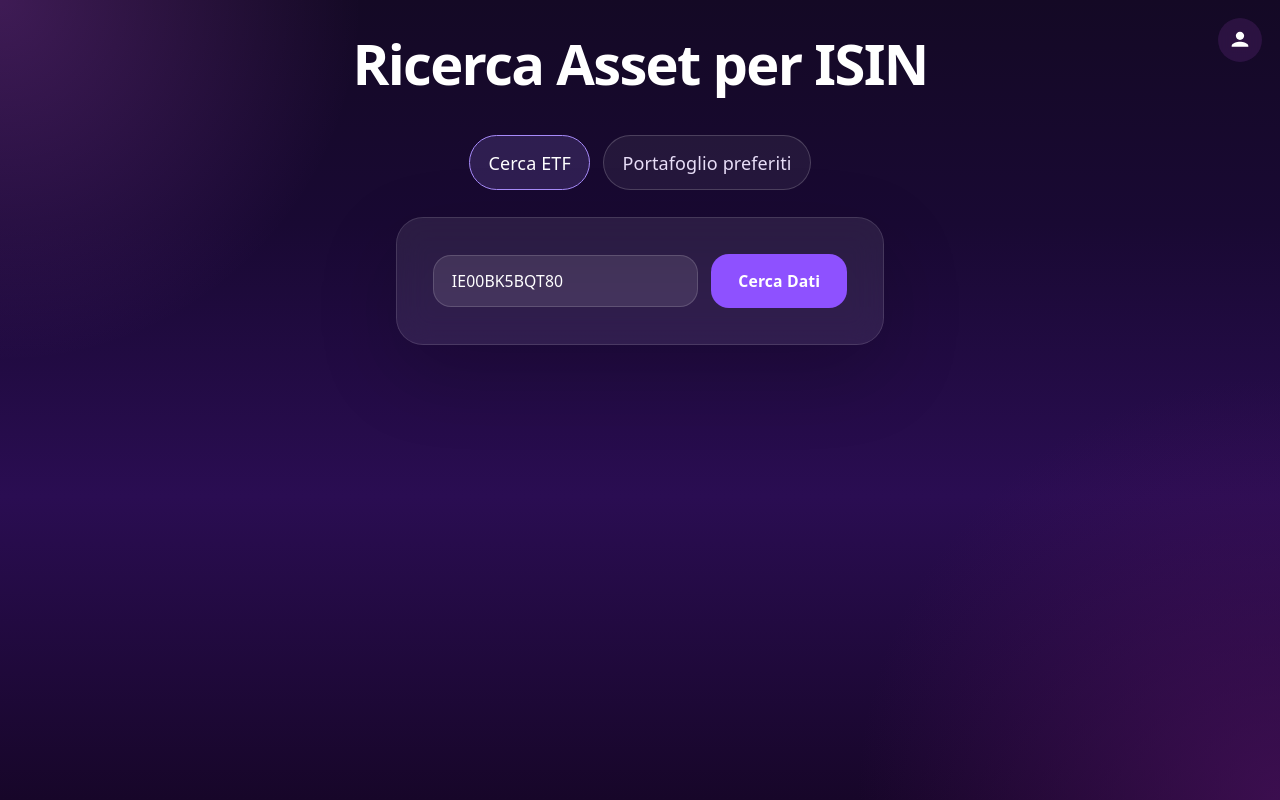
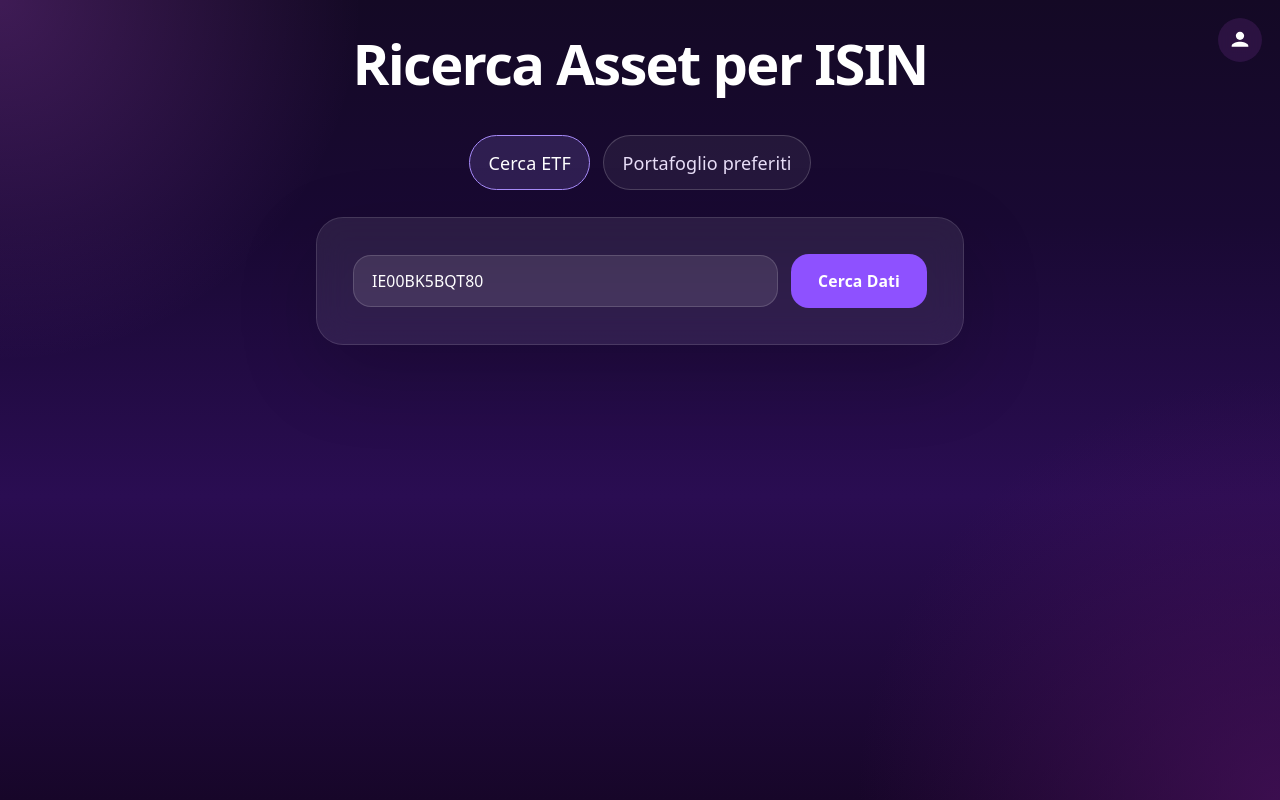
Before and after one commit to GiulianDev/Fiancialapp, a React (Vite) app in the folder frontend/: page / in a window 1280 px wide. Built offline with nearby package versions, Linux system fonts and the light colour scheme; no server answers.

Commit message:
fix width

```diff
--- a/frontend/src/App.tsx
+++ b/frontend/src/App.tsx
@@ -46,7 +46,7 @@ function App() {
 
       {/* 2. PAGINE PRINCIPALI: Rimangono SEMPRE montate.
              Se c'è un dettaglio attivo, applichiamo 'display: none' per nasconderle senza distruggerle */}
-      <div style={{ display: selectedHolding ? 'none' : 'block' }}>
+      <div style={{ width: '100%', display: selectedHolding ? 'none' : 'block' }}>
 
         {/* PAGE 1 - Search */}
         {page === 'search' && (
--- a/frontend/src/components/EtfDetails/EtfDetails.tsx
+++ b/frontend/src/components/EtfDetails/EtfDetails.tsx
@@ -34,7 +34,7 @@ export function EtfDetails({
   }));
 
   return (
-    <Card className="etf-details--container mx-auto w-12/12 md:max-w-xl">
+    <Card className="etf-details--container mx-auto w-12/12 md:max-w-3xl">
 
       {/* HEADER */}
       <div className="header--container">
--- a/frontend/src/components/SearchBar/SearchBar.tsx
+++ b/frontend/src/components/SearchBar/SearchBar.tsx
@@ -1,3 +1,4 @@
+import { useState } from 'react';
 import { Button } from '../ui/Button';
 import { Card } from '../ui/Card/Card';
 import './SearchBar.css';
@@ -10,10 +11,16 @@ interface SearchBarProps {
 }
 
 export function SearchBar({ isin, onIsinChange, onSearch, isLoading }: SearchBarProps) {
+  // Aggiungiamo uno stato per tracciare se l'input è selezionato
+  const [isFocused, setIsFocused] = useState(false);
+
   return (
-
-     <Card className="search-bar--container mx-auto w-12/12 md:max-w-xl">
-
+    <Card
+      // Usiamo w-full per il mobile e gestiamo l'allargamento su schermi medi (md)
+      // La classe transition-all crea un'animazione fluida durante il cambio di dimensione
+      className={`search-bar--container mx-auto w-full transition-all duration-300 ease-in-out
+                  ${isFocused ? 'md:max-w-3xl' : 'md:max-w-xl'}`}
+    >
       <label htmlFor="isin-search" className="sr-only">
         Ricerca ISIN
       </label>
@@ -23,6 +30,9 @@ export function SearchBar({ isin, onIsinChange, onSearch, isLoading }: SearchBar
         type="text"
         value={isin}
         onChange={(e) => onIsinChange(e.target.value.toUpperCase().trim())}
+        // Attiviamo e disattiviamo lo stato quando l'utente clicca o esce dall'input
+        onFocus={() => setIsFocused(true)}
+        onBlur={() => setIsFocused(false)}
         placeholder="Inserisci ISIN (es. IE00BK5BQT80)"
         className="w-full min-w-[260px] flex-1 rounded-2xl border border-white/15 bg-white/10 px-4 py-3 text-sm text-white placeholder:text-slate-300 outline-none transition focus:border-white/30 focus:bg-white/15 focus:ring-2 focus:ring-white/10"
       />
@@ -31,7 +41,6 @@ export function SearchBar({ isin, onIsinChange, onSearch, isLoading }: SearchBar
         {isLoading ? 'Ricerca in corso...' : 'Cerca Dati'}
       </Button>
 
-     </Card>
-
+    </Card>
   );
 }
```
